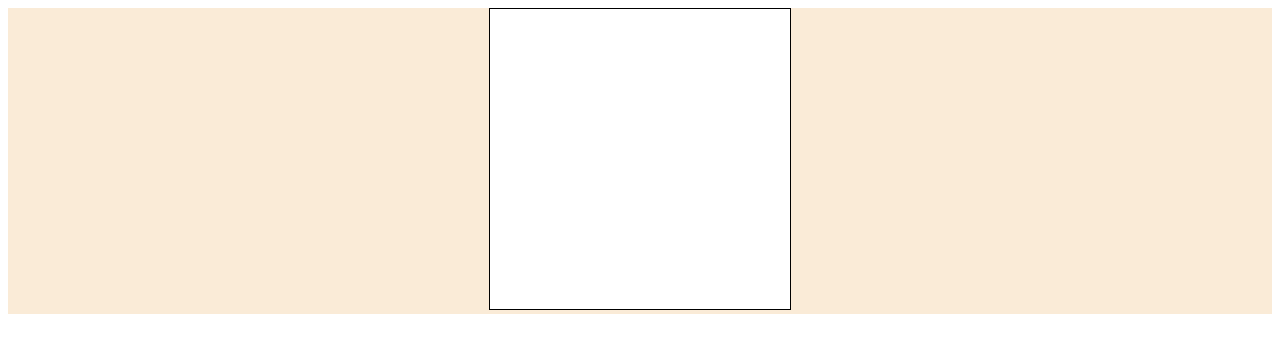
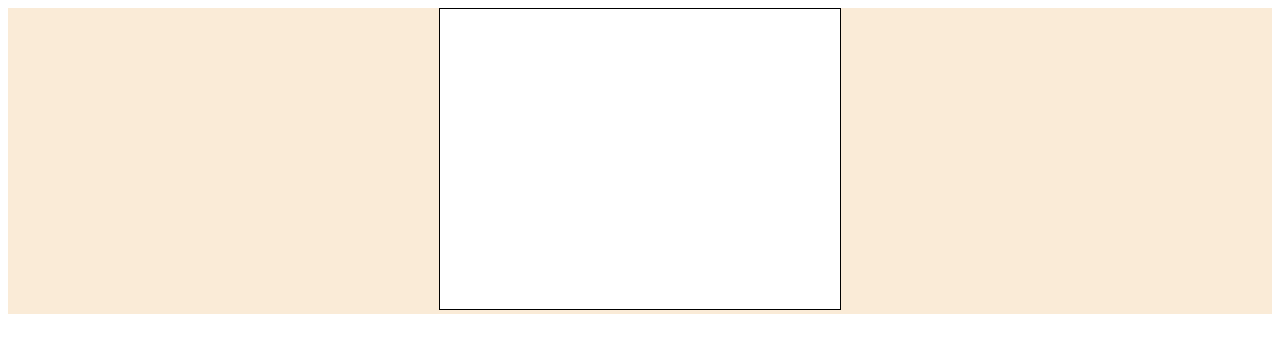
Before and after one commit to paulofernando/image-slider, a React (Create React App) app: page / in a window 1280 px wide. Shown: the top 352 px of the page. Built offline with nearby package versions, Linux system fonts and the light colour scheme.

Commit message:
Add images arrays as ImageSlider props

```diff
--- a/src/App.css
+++ b/src/App.css
@@ -5,7 +5,6 @@
 
 .image-slider {
   border: 1px solid black;
-  cursor: move; /* fallback if grab cursor is unsupported */
   cursor: grab;
   cursor: -moz-grab;
   cursor: -webkit-grab;
--- a/src/App.js
+++ b/src/App.js
@@ -1,12 +1,22 @@
 import React from 'react';
 
 import './App.css';
-import Canvas from './Components/ImageSlider';
+import ImageSlider from './Components/ImageSlider';
+import image1 from './images/200x200.png';
+import image2 from './images/300x400.png';
+import image3 from './images/400x300.png';
+import image4 from './images/600x200.png';
+import image5 from './images/200x600.png';
+import image6 from './images/300x300.png';
 
 function App() {
   return (
     <div className="App">
-      <Canvas />
+      <ImageSlider
+        width={400}
+        height={300}
+        images={[image1, image2, image3, image4, image5, image6]}
+      />
     </div>
   );
 }
--- a/src/Components/ImageSlider/index.js
+++ b/src/Components/ImageSlider/index.js
@@ -1,11 +1,5 @@
 import React from 'react';
 import PropTypes from 'prop-types';
-
-import image1 from '../../images/200x200.png';
-import image2 from '../../images/300x400.png';
-import image5 from '../../images/600x200.png';
-
-const images = [image1, image2, image5];
 
 class ImageSlider extends React.Component {
   state = {
@@ -13,8 +7,8 @@ class ImageSlider extends React.Component {
     context: null,
   };
 
-  constructor() {
-    super();
+  constructor(props) {
+    super(props);
     this.canvasRef = React.createRef();
     this.initialDragX = 0;
     this.currentDragX = 0;
@@ -24,6 +18,7 @@ class ImageSlider extends React.Component {
   }
 
   componentDidMount() {
+    const { images } = this.props;
     this.setState({ context: this.canvasRef.current.getContext('2d') }, () => {
       this.go();
     });
@@ -34,7 +29,10 @@ class ImageSlider extends React.Component {
     const { width, height } = this.props;
     const image = new Image();
     image.src = img;
-    image.onload = () => this.go();
+    const that = this;
+    image.onload = function () {
+      that.go();
+    };
     return {
       image,
       scale: Math.min(width / image.width, height / image.height),
@@ -146,6 +144,7 @@ class ImageSlider extends React.Component {
 ImageSlider.propTypes = {
   width: PropTypes.number,
   height: PropTypes.number,
+  images: PropTypes.arrayOf(PropTypes.string).isRequired,
 };
 
 ImageSlider.defaultProps = {
```
